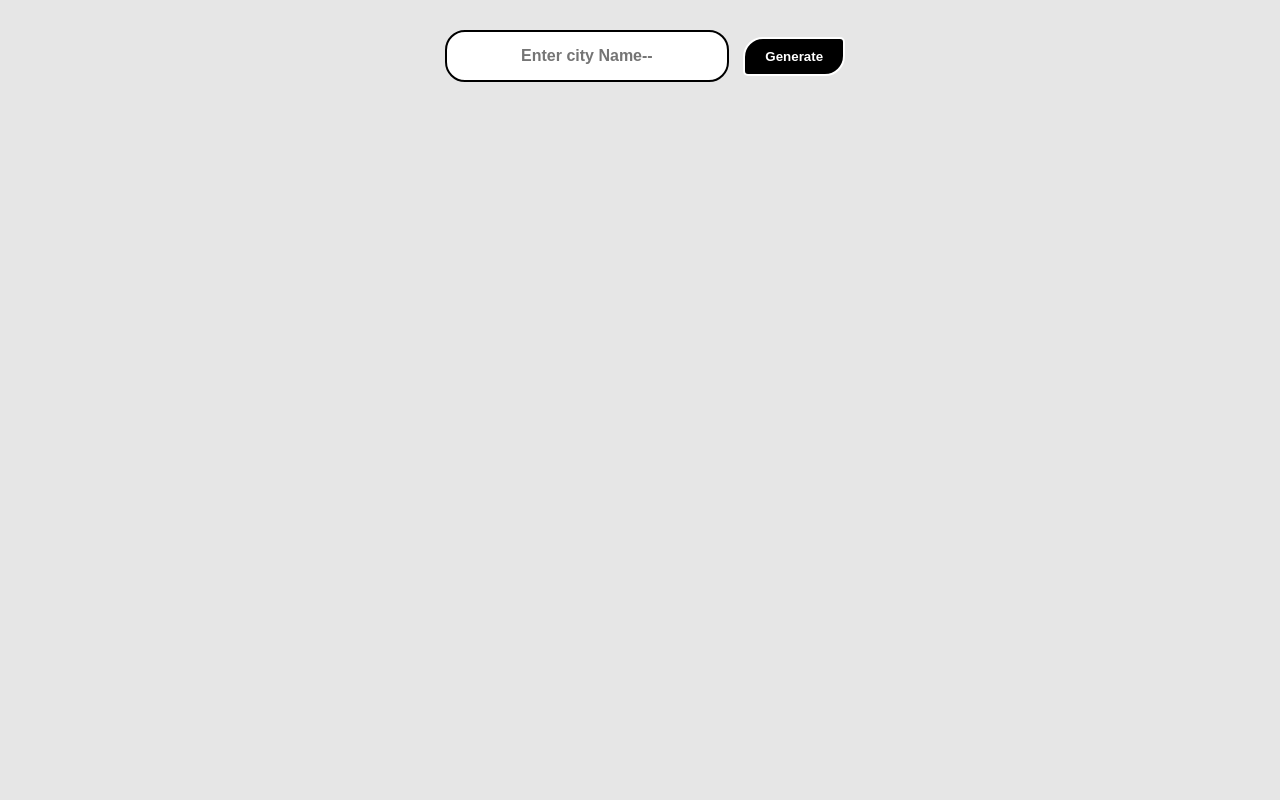
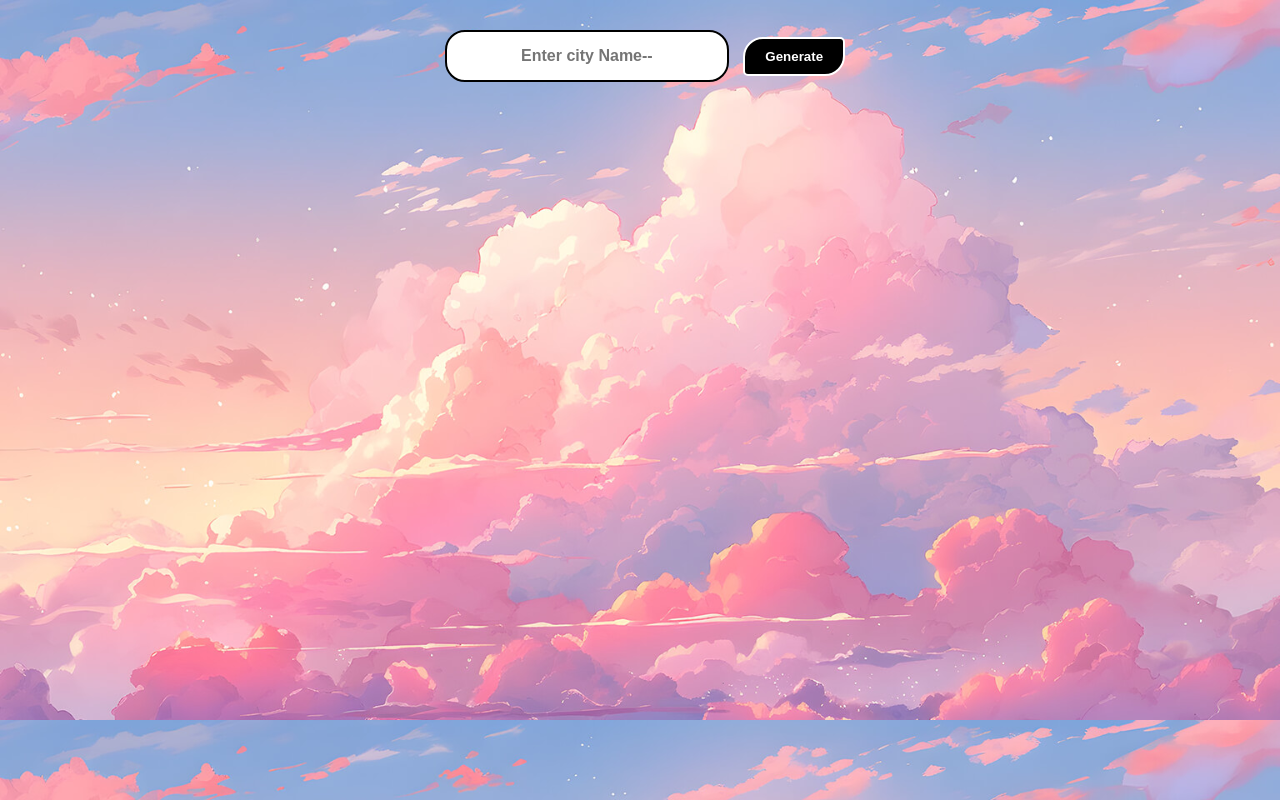
Before and after one commit to Mr-Prince2/weatherApp, a plain HTML site: page weatherapp/index.html in a window 1280 px wide. Drawn offline with Linux system fonts and the light colour scheme.

Commit message:
new update

```diff
--- a/weatherapp/styles.css
+++ b/weatherapp/styles.css
@@ -5,6 +5,8 @@ body{
   display: flex;
   flex-direction: column;
   align-items: center;
+  background-image: url(cloud2.jpg);
+  background-size: cover;
 }
 
 .weatherform{
```
